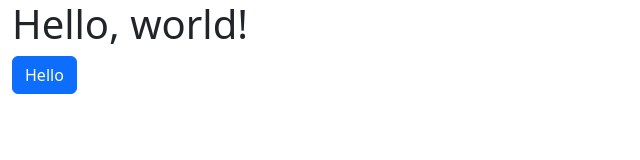
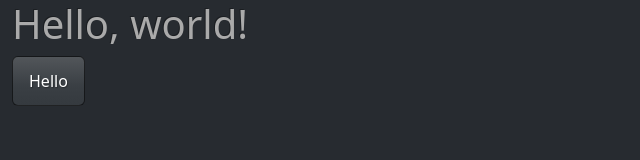
Before and after one commit to ZenSoftware/zen-vite, a website built with Vite: page index.html in a window 1280 px wide. Shown: the whole page, without its empty margins (0-640 px from the left). Built offline with nearby package versions, Linux system fonts and the light colour scheme.

Commit message:
changed bootstrap theme

```diff
--- a/index.html
+++ b/index.html
@@ -5,8 +5,7 @@
     <meta name="viewport" content="width=device-width, initial-scale=1">
     <title>Zen</title>
     <link rel="icon" type="image/svg+xml" href="/vite.svg" />
-    <link href="https://cdn.jsdelivr.net/npm/bootstrap@5.3.3/dist/css/bootstrap.min.css" rel="stylesheet" integrity="sha384-QWTKZyjpPEjISv5WaRU9OFeRpok6YctnYmDr5pNlyT2bRjXh0JMhjY6hW+ALEwIH" crossorigin="anonymous">
-  </head>
+    <link rel="stylesheet" href="https://cdnjs.cloudflare.com/ajax/libs/bootswatch/5.3.3/slate/bootstrap.min.css" integrity="sha512-3EVe7TjxthzbTGfmRFr7zIvHjDWW7viFDgKOoTJ7S5IIrrKVN5rbPVjj0F7nT6rTyAkURnzwoujxlALvHoO9jw==" crossorigin="anonymous" referrerpolicy="no-referrer" />  </head>
   <body>
     <div class="container-fluid">
       <h1>Hello, world!</h1>
```
